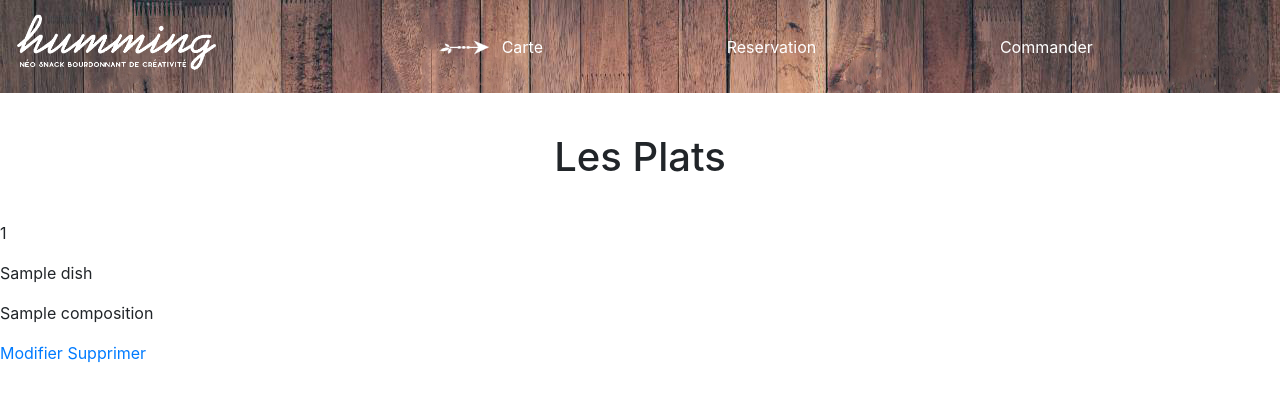
After one commit to jimmyachour/Humming, a PHP site: template src/View/MenuAdmin/listdish.html.twig in a window 1280 px wide. The commit adds this page. Shown: the top 402 px of the page. Run offline with PHP 8.4, Linux system fonts and the light colour scheme; the template is opened without the code that fills it: most values are stand-ins (such as "Sample title", 1, 10 or a date in 2020); a stand-in replaces the project's code that opens the database connection; some libraries are stand-ins or nearby versions.

Commit message:
Display dish dirty style

```diff
--- a/public/index.php
+++ b/public/index.php
@@ -7,6 +7,6 @@
  */
 
 require_once __DIR__ . '/../vendor/autoload.php';
-//require_once __DIR__ . '/../config/db.php';
+require_once __DIR__ . '/../config/db.php';
 require_once __DIR__ . '/../config/config.php';
 require_once __DIR__ . '/../src/routing.php';
--- a/src/View/MenuAdmin/index.html.twig
+++ b/src/View/MenuAdmin/index.html.twig
@@ -3,7 +3,7 @@
 {% block content %}
     <h1>La Carte</h1>
     <div class="row menu-box-btn">
-        <a class="col-10 col-md-5 btn-lg" href="admin/menu/list">Gestion des menus</a>
-        <a class="col-10 col-md-5 btn-lg">Gestion des plats</a>
+        <a class="col-10 col-md-5 btn-lg" href="menu/listmenu">Gestion des menus</a>
+        <a class="col-10 col-md-5 btn-lg" href="menu/listdish">Gestion des plats</a>
     </div>
 {% endblock %}
--- /dev/null
+++ b/src/View/MenuAdmin/listdish.html.twig
@@ -0,0 +1,18 @@
+{% extends 'TemplateAdmin/layout.html.twig' %}
+
+{% block content %}
+    <h1>Les Plats</h1>
+    {% for dish in allDish %}
+        <div>
+            <p>{{ dish.id }}</p>
+            <div>
+                <p>{{ dish.title }}</p>
+                <p>{{ dish.composition }}</p>
+            </div>
+            <div>
+                <a href="">Modifier</a>
+                <a href="">Supprimer</a>
+            </div>
+        </div>
+    {% endfor  %}
+{% endblock %}
```
Also changed, not shown: src/Controller/MenuAdminController.php (+15 -3 lines), src/Model/DishManager.php (+2 -6 lines), src/View/MenuAdmin/listmenu.html.twig (renamed from src/View/MenuAdmin/list.html.twig).
